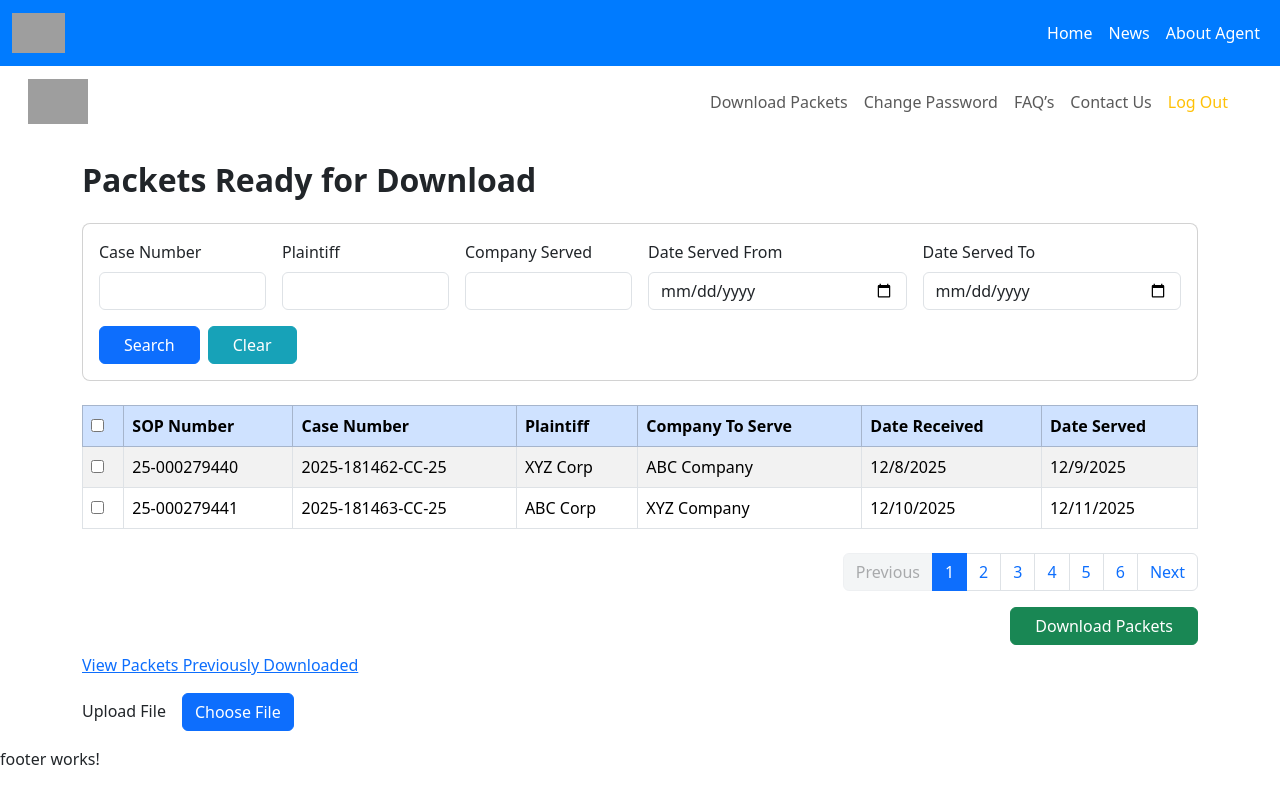
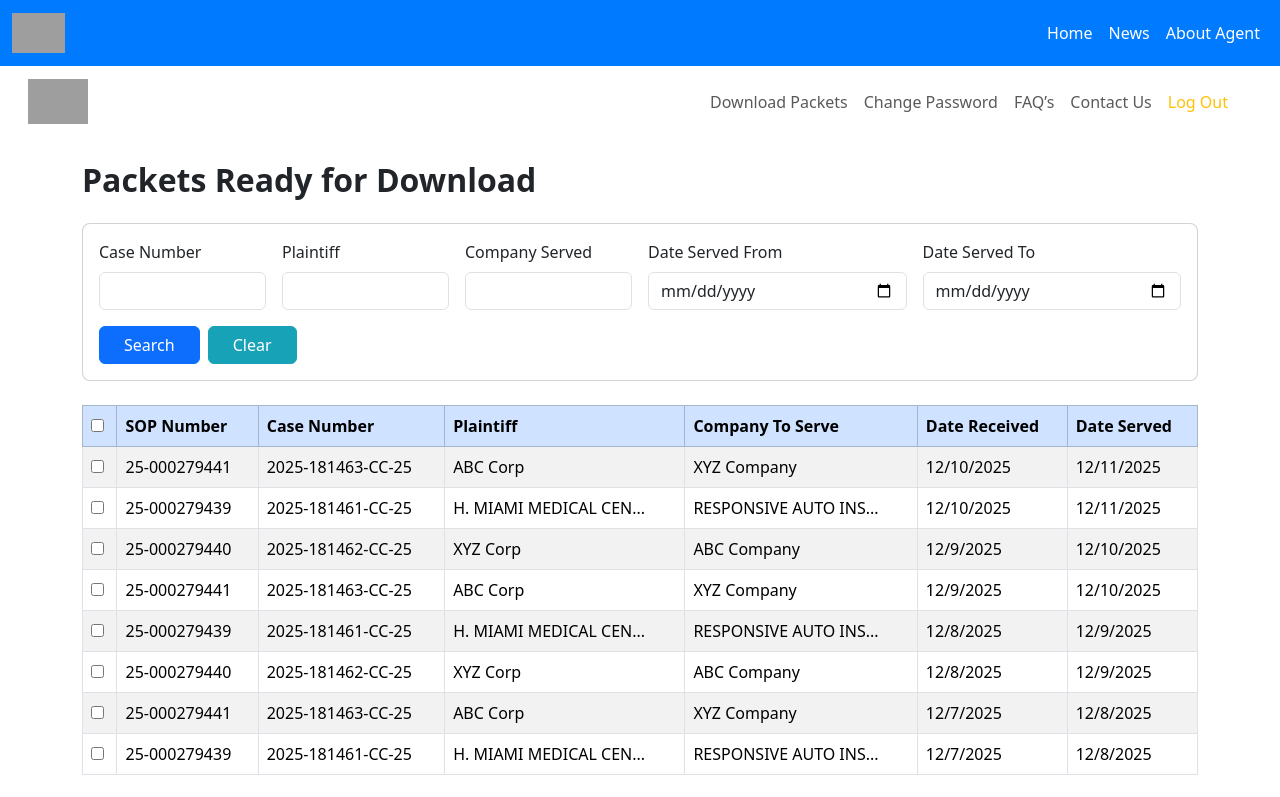
Before and after one commit to vijay-kumar-anuma/floridaDepartment, an Angular app: page /pages/home in a window 1280 px wide. Shown: the top 797 px of the page. Built offline with nearby package versions, Linux system fonts and the light colour scheme; grey boxes are pictures that could not be loaded.

Commit message:
date filter

```diff
--- a/src/app/pages/home/home.component.ts
+++ b/src/app/pages/home/home.component.ts
@@ -145,11 +145,17 @@ export class HomeComponent {
   }
 
 updateDisplayedPackets() {
+  this.filterDisplayedPackets = this.filterLast4Days([...this.packets]);
+
   const start = (this.currentPage - 1) * this.itemsPerPage;
   const end = start + this.itemsPerPage;
-    this.displayedPackets = this.packets.slice(start, end);
-    this.filterDisplayedPackets = [...this.displayedPackets];
+
+  this.displayedPackets = this.filterDisplayedPackets.slice(start, end);
+  this.totalPages = Math.ceil(this.filterDisplayedPackets.length / this.itemsPerPage);
 }
+
+
+
 
   getPages(): number[] {
     return Array(this.totalPages).fill(0).map((_, i) => i + 1);
@@ -157,53 +163,77 @@ export class HomeComponent {
 
 
 filterTable() {
-  const { case: caseNum, plaintiff, company, received, served } = this.searchParams.value;
+  const f = this.searchParams.value;
 
-  this.filterDisplayedPackets = this.packets.filter(packet => {
+  // Always use packets already updated in ngOnInit
+  let filtered = this.filterLast4Days([...this.packets]);
 
-    // Convert table dates to Date objects
-    const packetReceived = new Date(packet.received);
-    const packetServed   = new Date(packet.served);
-
-    // Convert search filter dates to Date objects
-    const filterFrom = received ? new Date(received) : null;
-    const filterTo   = served ? new Date(served) : null;
-
+  filtered = filtered.filter(item => {
     return (
-      (!caseNum || packet.case.toLowerCase().includes(caseNum.toLowerCase())) &&
-      (!plaintiff || packet.plaintiff.toLowerCase().includes(plaintiff.toLowerCase())) &&
-      (!company || packet.company.toLowerCase().includes(company.toLowerCase())) &&
-
-      // DATE RANGE FIX
-      (!filterFrom || packetServed >= filterFrom) &&
-      (!filterTo   || packetServed <= filterTo)
+      (!f.case || item.case.toLowerCase().includes(f.case.toLowerCase())) &&
+      (!f.plaintiff || item.plaintiff.toLowerCase().includes(f.plaintiff.toLowerCase())) &&
+      (!f.company || item.company.toLowerCase().includes(f.company.toLowerCase())) &&
+      (!f.received || new Date(item.received) >= new Date(f.received)) &&
+      (!f.served || new Date(item.served) <= new Date(f.served))
     );
   });
 
+  this.filterDisplayedPackets = filtered;
+  this.currentPage = 1;
+  this.totalPages = Math.ceil(filtered.length / this.itemsPerPage);
 
-  this.currentPage = 1;
-
+  this.displayedPackets = filtered.slice(0, this.itemsPerPage);
 }
 
-filterLast4Days() {
+
+updateDates(data: any[]) {
   const today = new Date();
 
-  // subtract 4 days
-  const fourDaysAgo = new Date();
+  for (let i = 0; i < data.length; i++) {
+    const dayOffset = Math.floor(i / 2); // groups of 2
+
+    // received date = today - offset
+    const receivedDate = new Date();
+    receivedDate.setDate(today.getDate() - dayOffset);
+
+    // served date = received + 1 day (still correct sequence)
+    const servedDate = new Date(receivedDate);
+    servedDate.setDate(receivedDate.getDate() + 1);
+
+    const format = (d: Date) =>
+      `${String(d.getMonth() + 1).padStart(2, '0')}/${String(d.getDate()).padStart(2, '0')}/${d.getFullYear()}`;
+
+    data[i].received = format(receivedDate);
+    data[i].served = format(servedDate);
+  }
+
+
+  return data;
+}
+
+
+
+
+filterLast4Days(data: any[]) {
+  const today = new Date();
+  const fourDaysAgo = new Date(today);
   fourDaysAgo.setDate(today.getDate() - 4);
 
-  this.filterDisplayedPackets = this.packets.filter(packet => {
-    const packetServed = new Date(packet.served);
-    return packetServed >= fourDaysAgo && packetServed <= today;
+  return data.filter(d => {
+    const served = new Date(d.served);
+    return served >= fourDaysAgo && served <= today;
   });
-
-  this.currentPage = 1;
-
 }
 
+
+
+
  ngOnInit() {
-  this.filterLast4Days();   // only last 4 days shown initially
+  this.packets = this.updateDates([...this.packets]);  // only once!
+  this.updateDisplayedPackets();
 }
+
+
 
 
 
@@ -264,7 +294,7 @@ ngOnInit() {
       this.fileName = file.name;
     }
 
-    this.modalRef = this.modalService.open(fileUploadModal, { size: 'xl', backdrop : 'static' })
+    this.modalRef = this.modalService.open(fileUploadModal, { size: 'xl', backdrop: 'static' })
   }
 
   upload() {
@@ -320,7 +350,7 @@ ngOnInit() {
   }
 
 
-  logout(){
+  logout() {
     localStorage.removeItem('token');
     localStorage.removeItem('user');
     sessionStorage.clear();
```
Lines whose indentation alone changed are shown as unchanged.
